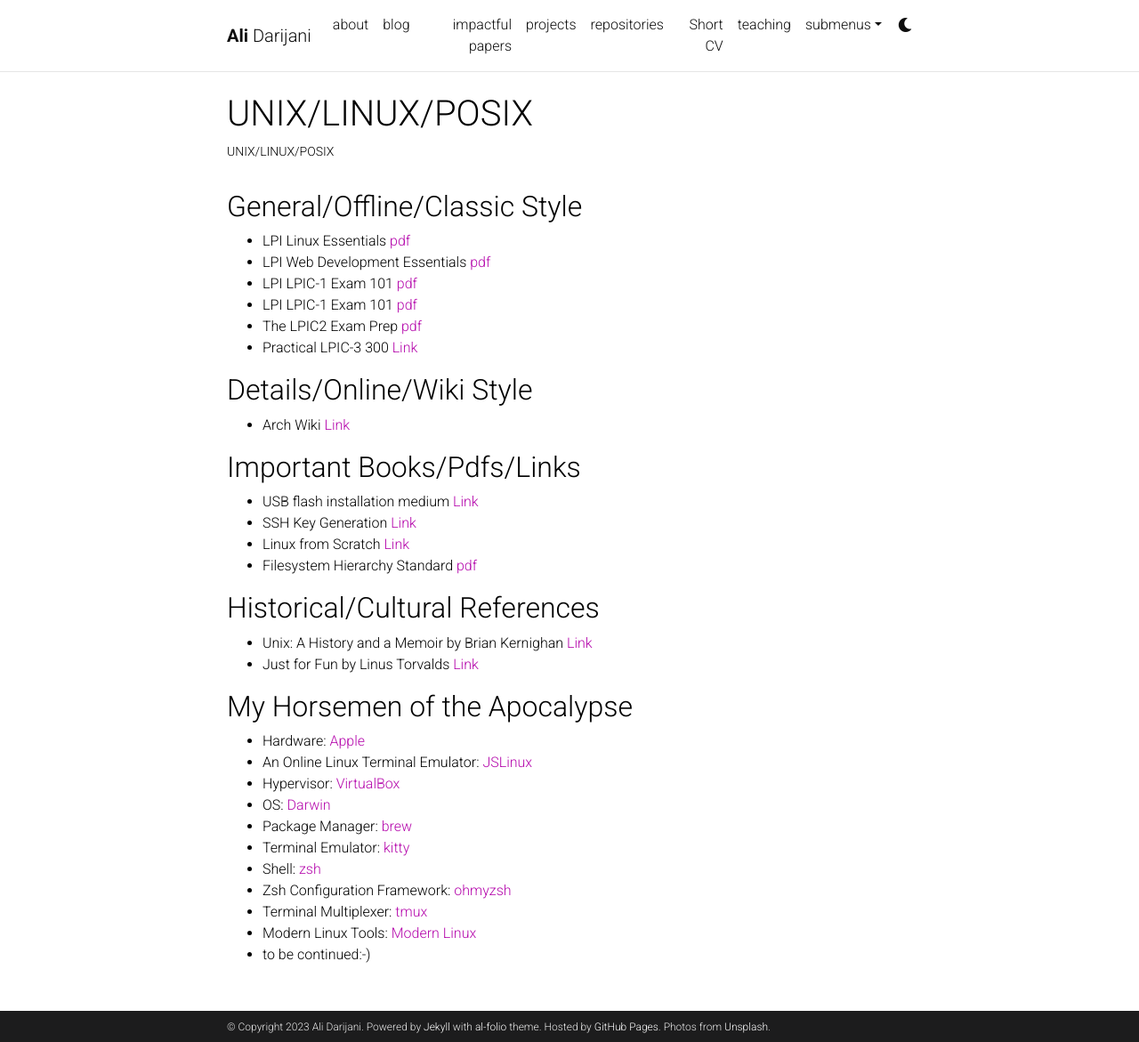
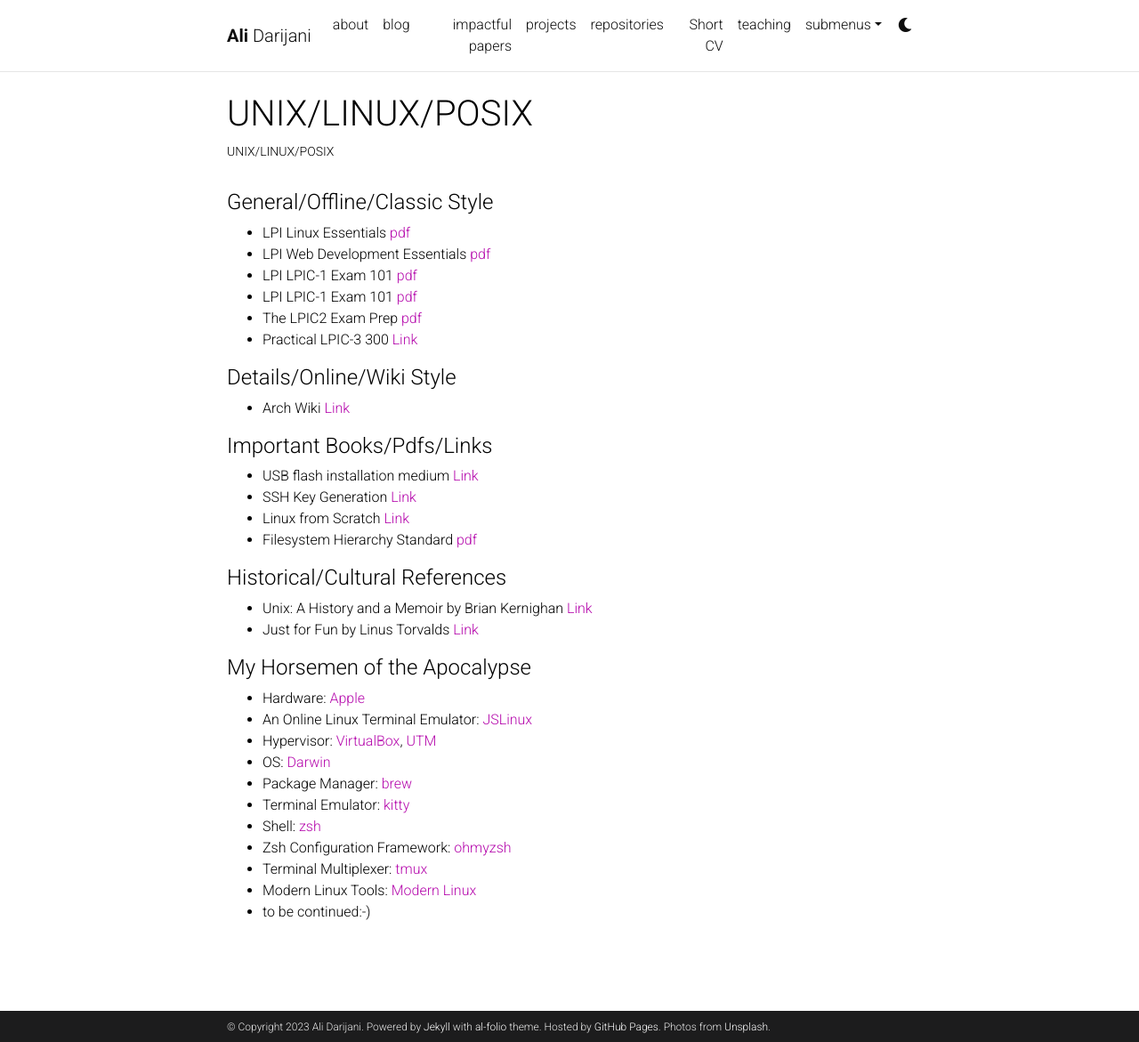
Before and after one commit to adarijani/adarijani.github.io_archived, a Jekyll site: the page built from _projects/unix linux posix.md, in a window 1280 px wide and 1171 px high. Shown: the whole window at 89% size. Built offline with Jekyll 4.4.1, drawn with Linux system fonts in a browser that asks for light colours; comment, search, counter and statistics services are not loaded; a style sheet for code colours, icons or effects is not loaded.

Commit message:
UTM as hypervisor

```diff
--- a/_projects/unix linux posix.md
+++ b/_projects/unix linux posix.md
@@ -7,7 +7,7 @@
 category: teaching
 ---
 
-## General/Offline/Classic Style
+#### General/Offline/Classic Style
 * LPI Linux Essentials [pdf](https://learning.lpi.org/pdfstore/LPI-Learning-Material-010-160-en.pdf)
 * LPI Web Development Essentials [pdf](https://learning.lpi.org/pdfstore/LPI-Learning-Material-030-100-en.pdf)
 * LPI LPIC-1 Exam 101 [pdf](https://learning.lpi.org/pdfstore/LPI-Learning-Material-101-500-en.pdf)
@@ -15,23 +15,23 @@
 * The LPIC2 Exam Prep [pdf](https://lpic2book.github.io/src/pdf/lpic2book.pdf)
 * Practical LPIC-3 300 [Link](https://link.springer.com/book/10.1007/978-1-4842-4473-9)
 
-## Details/Online/Wiki Style
+#### Details/Online/Wiki Style
 * Arch Wiki [Link](https://wiki.archlinux.org/)
 
-## Important Books/Pdfs/Links
+#### Important Books/Pdfs/Links
 * USB flash installation medium [Link](https://wiki.archlinux.org/title/USB_flash_installation_medium)
 * SSH Key Generation [Link](https://wiki.archlinux.org/title/SSH_keys)
 * Linux from Scratch [Link](https://www.linuxfromscratch.org/lfs/downloads/stable/LFS-BOOK-11.2.pdf)
 * Filesystem Hierarchy Standard [pdf](https://refspecs.linuxfoundation.org/FHS_3.0/fhs-3.0.pdf)
 
-## Historical/Cultural References
+#### Historical/Cultural References
 * Unix: A History and a Memoir by Brian Kernighan [Link](https://www.cs.princeton.edu/~bwk/memoir.html)
 * Just for Fun by Linus Torvalds [Link](HarperCollins)
 
-## My Horsemen of the Apocalypse
+#### My Horsemen of the Apocalypse
 * Hardware: [Apple](https://www.apple.com/mac/)
 * An Online Linux Terminal Emulator: [JSLinux](https://bellard.org/jslinux/)
-* Hypervisor: [VirtualBox](https://www.virtualbox.org/)
+* Hypervisor: [VirtualBox](https://www.virtualbox.org/), [UTM](https://mac.getutm.app/)
 * OS: [Darwin](https://github.com/apple/darwin-xnu)
 * Package Manager: [brew](https://brew.sh/)
 * Terminal Emulator: [kitty](https://sw.kovidgoyal.net/kitty/)
```
Also changed, not shown: _projects/HPC.md (+6 -0 lines).
